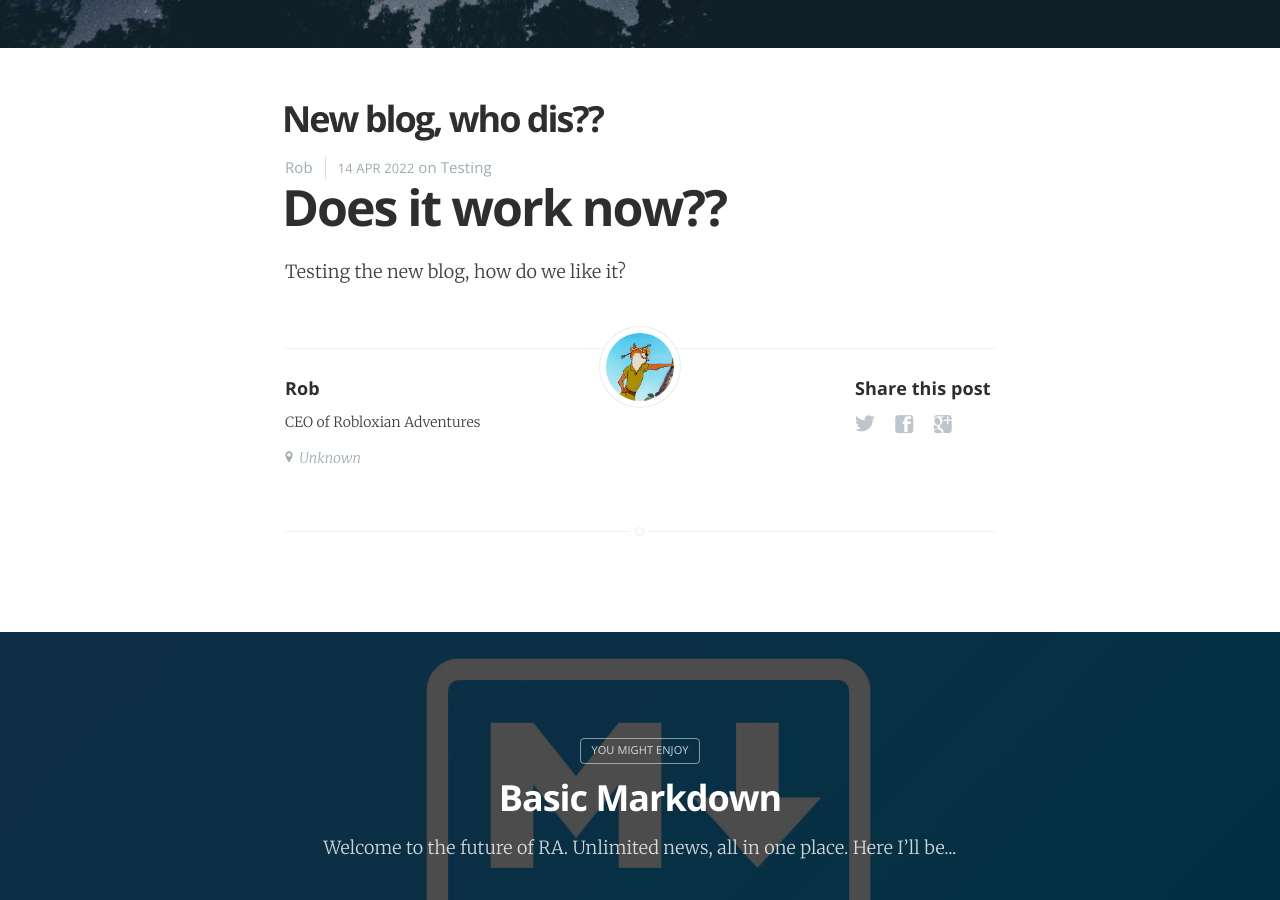
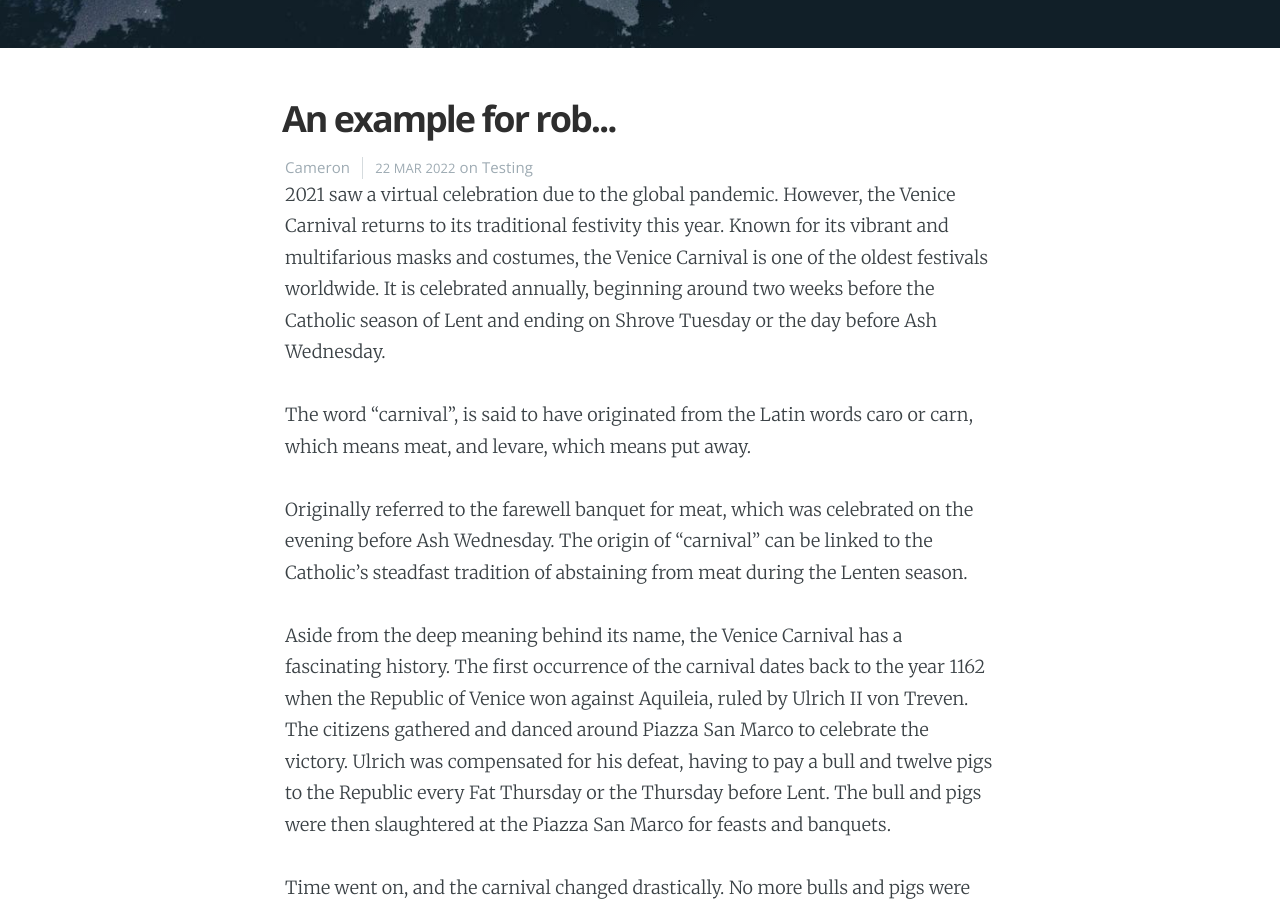
Before and after one commit to Robloxian-Adventures/blog, a Jekyll site: the page built from _posts/2022-04-14-test.md, in a window 1280 px wide and 900 px high, scrolled down 537 px. Built offline with Jekyll 4.4.1, drawn with Linux system fonts in a browser that asks for light colours; nearby versions of some CDN libraries; some of the changed text lies outside the part shown.

Commit message:
Update 2022-04-14-test.md

```diff
--- a/_posts/2022-04-14-test.md
+++ b/_posts/2022-04-14-test.md
@@ -2,15 +2,26 @@
 layout: post
 cover: 'assets/images/cover2.jpg'
 navigation: True
-title: New blog, who dis??
-date: 2022/04/14 12:18:00
+title: An example for rob...
+date: 2022/03/22 12:18:00
 tags: testing
 subclass: 'post tag-test tag-content'
 logo: 'assets/images/mountaineer.png'
-author: AristotleCreed
+author: golden
 categories: golden
 ---
+2021 saw a virtual celebration due to the global pandemic. However, the Venice Carnival returns to its traditional festivity this year. Known for its vibrant and multifarious masks and costumes, the Venice Carnival is one of the oldest festivals worldwide. It is celebrated annually, beginning around two weeks before the Catholic season of Lent and ending on Shrove Tuesday or the day before Ash Wednesday.
 
-# Does it work now??
 
-Testing the new blog, how do we like it?
+The word "carnival", is said to have originated from the Latin words caro or carn, which means meat, and levare, which means put away.
+
+Originally referred to the farewell banquet for meat, which was celebrated on the evening before Ash Wednesday. The origin of "carnival" can be linked to the Catholic's steadfast tradition of abstaining from meat during the Lenten season.
+
+
+Aside from the deep meaning behind its name, the Venice Carnival has a fascinating history. The first occurrence of the carnival dates back to the year 1162 when the Republic of Venice won against Aquileia, ruled by Ulrich II von Treven. The citizens gathered and danced around Piazza San Marco to celebrate the victory. Ulrich was compensated for his defeat, having to pay a bull and twelve pigs to the Republic every Fat Thursday or the Thursday before Lent. The bull and pigs were then slaughtered at the Piazza San Marco for feasts and banquets.
+
+Time went on, and the carnival changed drastically. No more bulls and pigs were slaughtered as Ulrich had already died then. Masks came into play, and by the 18th century, the celebration became one of the most famous in Europe. However, on October 17, 1797, Napoleon Bonaparte signed the Treaty of Campo Formio, which marked the end of the Republic of Venice. The Holy Roman Empire then controlled Venice, abolishing the carnival's celebration and banning the use of masks. Despite this, the carnival continued slowly throughout the 19th century as private celebrations. It was only until 1979 when the carnival was finally revived when the Republic of Italy chose to bring back Venice's old heritage and cultures. Ever since then, the carnival became a stunning tradition, and it has been so until now.
+
+
+
+Today, the Venice Carnival is one of Venice’s most iconic festivals, being recognized worldwide. It astonishes the world with its intricate displays of masks and costumes across the streets and fun celebrations all across the streets of Venice. Despite a virtual celebration last year, the carnival reopens to physical celebrations this year as the pandemic becomes less worrying. One can only imagine how creative and extravagant humans can be by simple festivals that will never cease to entertain those who celebrate them.
```
